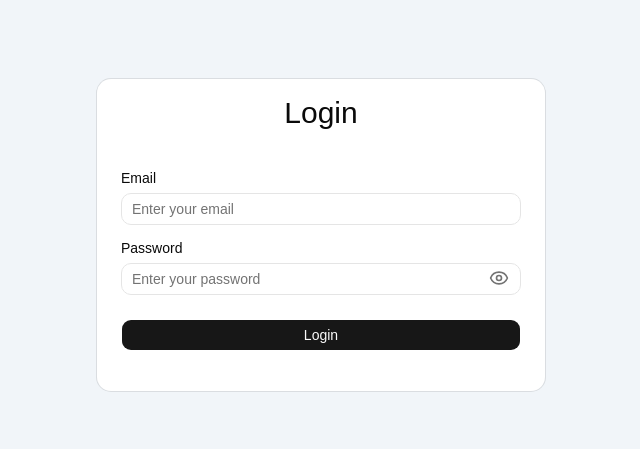
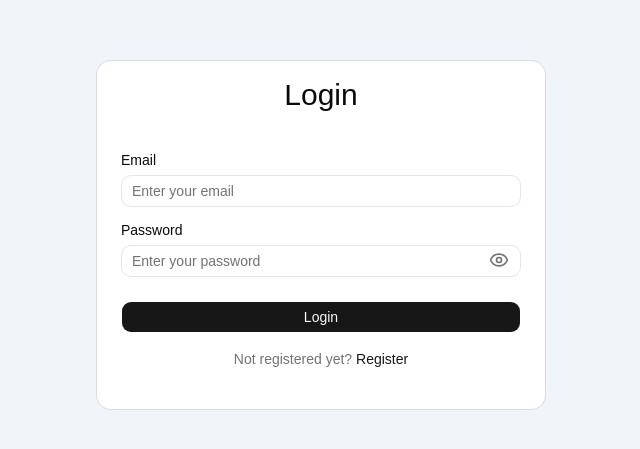
Before and after one commit to Meet-1313/Careerhub, a React app in the folder frontend/: page /login in a window 1280 px wide. Shown: the part 165-614 px from the top of the page, without its empty margins (319-959 px from the left). Built offline with nearby package versions, Linux system fonts and the light colour scheme; no server answers; the HTML template or start-up script is replaced by a standard one.

Commit message:
Added link to register on login form

```diff
--- a/frontend/src/pages/Login.jsx
+++ b/frontend/src/pages/Login.jsx
@@ -88,6 +88,10 @@ function Login() {
                     <Button type='submit' className="w-full">
                         Login
                     </Button>
+
+                    <p className='text-sm text-center text-muted-foreground'>
+                        Not registered yet? <a href="/register" className=' text-primary font-medium hover:underline'>Register</a>
+                    </p>
                 </form>
             </CardContent>
         </Card>
```
